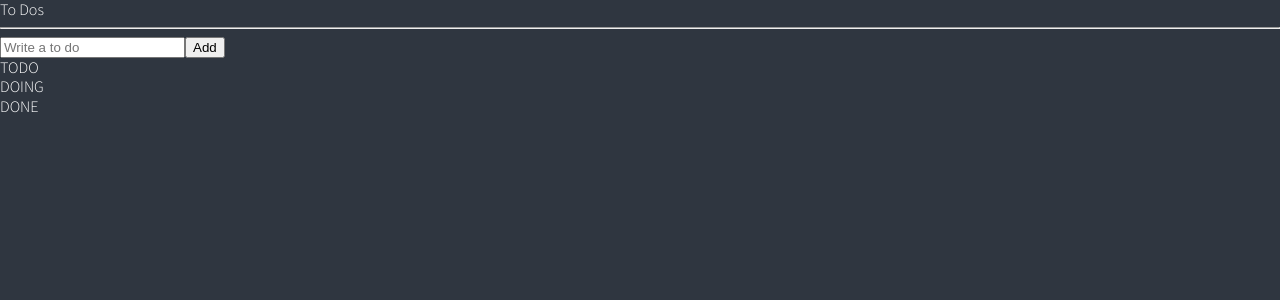
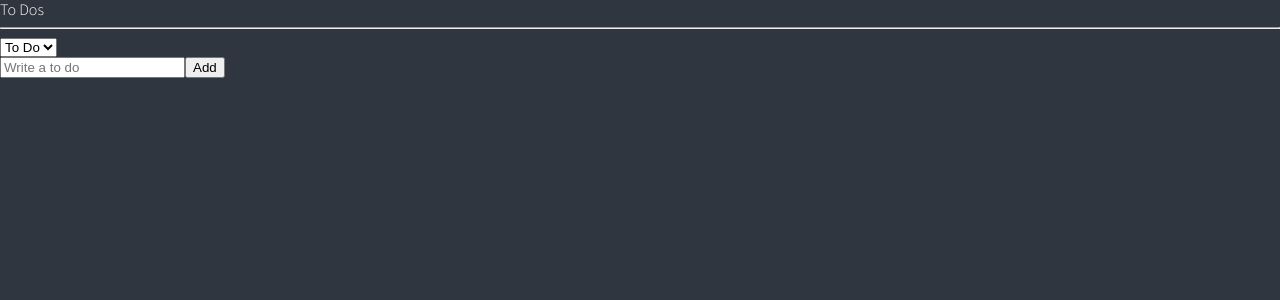
Before and after one commit to dhkang501/todo-list, a React (Create React App) app: page / in a window 1280 px wide. Shown: the top 300 px of the page. Built offline with nearby package versions, Linux system fonts and the light colour scheme.

Commit message:
todo,doing,done 상태를 option으로 선택하는 방식 ui로 바꾼후 선택한 카테고리만 보이도록 수정

```diff
--- a/src/atoms.tsx
+++ b/src/atoms.tsx
@@ -18,10 +18,17 @@
     key: "toDoSelector",
     get: ({ get }) => {
       const toDos = get(toDoState);
-      return [
-        toDos.filter((toDo) => toDo.category === "TO_DO"),
-        toDos.filter((toDo) => toDo.category === "DOING"),
-        toDos.filter((toDo) => toDo.category === "DONE"),
-      ];
+      const category = get(categoryState);
+      return toDos.filter((toDo) => toDo.category === category)
+        //카테고리에 따라 하나의 배열만 반환하도록 수정
+        // toDos.filter((toDo) => toDo.category === "TO_DO"),
+        // toDos.filter((toDo) => toDo.category === "DOING"),
+        // toDos.filter((toDo) => toDo.category === "DONE"),
     },
 });
+
+//사용자가 현재 선택한 카테고리 저장, 원하는 카테고리의 toDo만 보이게,
+export const categoryState = atom({
+  key: "category",
+  default: "TO_DO",
+});
--- a/src/components/ToDoList.tsx
+++ b/src/components/ToDoList.tsx
@@ -1,41 +1,33 @@
-import { useRecoilValue } from "recoil";
+import { useRecoilState, useRecoilValue } from "recoil";
 import CreateToDo from "./CreateToDo";
-import { toDoSelector, toDoState } from "../atoms";
+import { categoryState, toDoSelector, toDoState } from "../atoms";
 import ToDo from "./ToDo";
+import React from "react";
 
 function ToDoList() {
-  // const value = useRecoilValue(toDoState);// atom의 value를 불러옴
-  // const modFn = useSetRecoilState(toDoState);// atom의 value를 변경해야 하는 경우
-  const toDos = useRecoilValue(toDoState);
-  const selectorOutput = useRecoilValue(toDoSelector);
-  //카테고리별로 구분해서 render
-  const [toDo, doing, done] = useRecoilValue(toDoSelector);
+  // const [toDo, doing, done] = useRecoilValue(toDoSelector);
+  const toDos = useRecoilValue(toDoSelector);
+  const [category, setCategory] = useRecoilState(categoryState);
+  const onInput = (event: React.FormEvent<HTMLSelectElement>) => {
+    setCategory(event.currentTarget.value);
+  }
+  console.log(category);
 
-  console.log(selectorOutput, '---todo---');
   return (
     <div>
       <h1>To Dos</h1>
       <hr />
+      {/* value={category}?  */}
+      <select value={category} onInput={onInput}>
+        <option value="TO_DO">To Do</option>
+        <option value="DOING">Doing</option>
+        <option value="DONE">Done</option>
+      </select>
       <CreateToDo />
-      <h2>TODO</h2>
-      <ul>
-        {toDo.map((toDo) => (
-          // <ToDo text={toDo.text} category={toDo.category} id={toDo.id} />
-          <ToDo key={toDo.id} {...toDo} />
-        ))}
-      </ul>
-      <h2>DOING</h2>
-      <ul>
-        {doing.map((toDo) => (
-          <ToDo key={toDo.id} {...toDo} />
-        ))}
-      </ul>
-      <h2>DONE</h2>
-      <ul>
-        {done.map((toDo) => (
-          <ToDo key={toDo.id} {...toDo} />
-        ))}
-      </ul>
+      {/* {category === "TO_DO" && toDo.map(toDo => <ToDo key={toDo.id} {...toDo} />)}
+      {category === "DOING" && doing.map(toDo => <ToDo key={toDo.id} {...toDo} />)}
+      {category === "DONE" && done.map(toDo => <ToDo key={toDo.id} {...toDo} />)} */}
+      {toDos.map(toDo => <ToDo key={toDo.id} {...toDo}/>)}
     </div>
   );
 }
```
